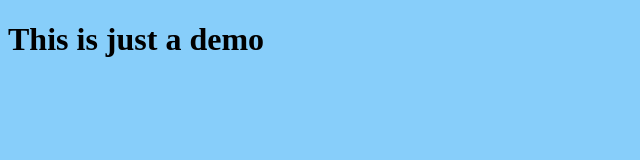
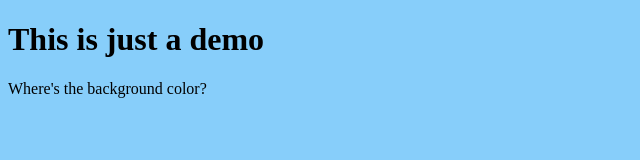
Before and after one commit to jeffa00/cohort3azuredemo01, a plain HTML site: page index.html in a window 1280 px wide. Shown: the whole page, without its empty margins (0-640 px from the left). Drawn offline with Linux system fonts and the light colour scheme.

Commit message:
Questioned reality.

```diff
--- a/index.html
+++ b/index.html
@@ -9,6 +9,7 @@
 </head>
 <body>
     <h1>This is just a demo</h1>
+    <p>Where's the background color?</p>
 
 </body>
 </html>
```
